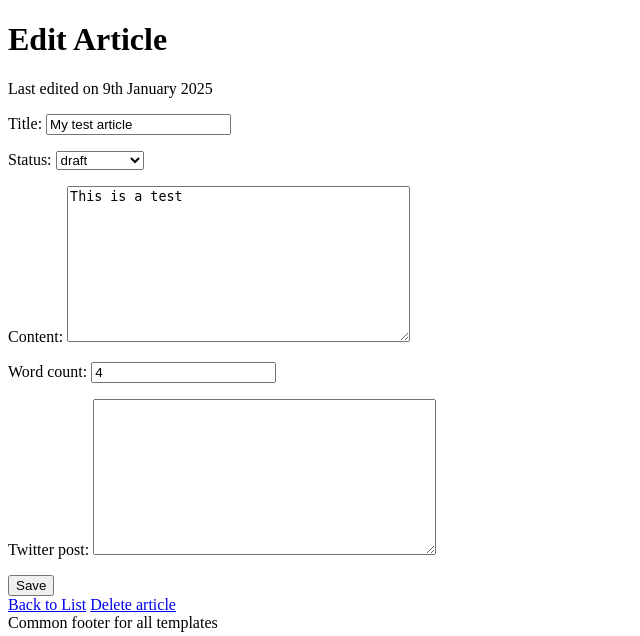
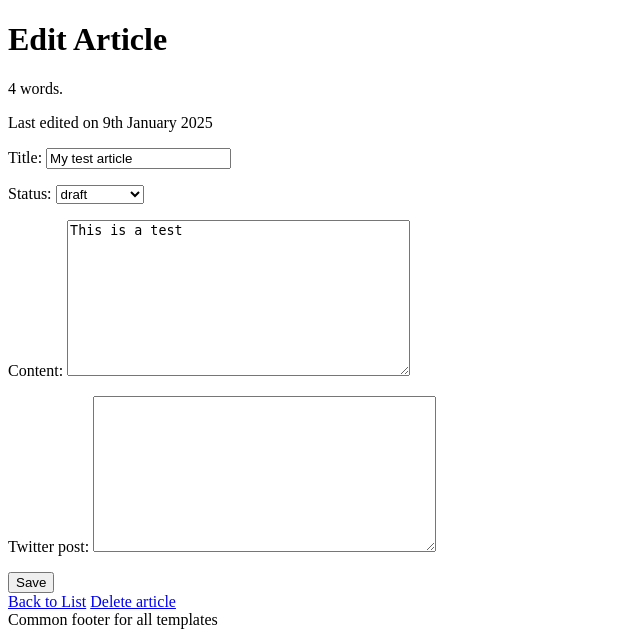
Before and after one commit to teguhsam/django-fullstack-webapp, a Django app: page /articles/4/update in a window 1280 px wide. Shown: the part 26-662 px from the top of the page, without its empty margins (0-640 px from the left). Run offline with Django 5.2, Linux system fonts and the light colour scheme; data comes from the database, SQL or seed files in the repository; both versions use the stored data as it was after the commit.

Commit message:
add word count

```diff
--- a/app/models.py
+++ b/app/models.py
@@ -16,7 +16,7 @@ class UserProfile(AbstractUser):
 class Article(models.Model):
     title = models.CharField(max_length=100)
     content = models.TextField(blank=True, default="")
-    word_count = models.IntegerField()
+    word_count = models.IntegerField(blank=True, default="")
     twitter_post = models.TextField(blank=True, default="")
     status = models.CharField(
         max_length=20,
@@ -28,5 +28,5 @@ class Article(models.Model):
 
     def save(self, *args, **kwargs):
         text = re.sub(r"<[^>]*", "", self.content).replace("&nbsp;", " ")
-        self.word_count = len(re.findall(r"\b\w+\b"), text)
+        self.word_count = len(re.findall(r"\b\w+\b", text))
         super().save(*args, **kwargs)
--- a/app/views.py
+++ b/app/views.py
@@ -18,14 +18,14 @@ class ArticleListView(ListView):
 class ArticleCreateView(CreateView):
     template_name = "app/article_create.html"
     model = Article
-    fields = ["title", "status", "content", "word_count", "twitter_post"]
+    fields = ["title", "status", "content", "twitter_post"]
     success_url = reverse_lazy("home")
 
 
 class ArticleUpdateView(UpdateView):
     template_name = "app/article_update.html"
     model = Article
-    fields = ["title", "status", "content", "word_count", "twitter_post"]
+    fields = ["title", "status", "content", "twitter_post"]
     success_url = reverse_lazy("home")
     context_object_name = "article"
 
--- a/templates/app/article_update.html
+++ b/templates/app/article_update.html
@@ -1,5 +1,6 @@
 {% extends "app/base.html" %} {% block content %}
 <h1>Edit Article</h1>
+<p>{{article.word_count}} word{{ article.word_count | pluralize}}.</p>
 <p>Last edited on {{article.updated_at | date:"jS F Y"}}</p>
 <form method="POST">
   {%csrf_token%} {{form.as_p}}
--- a/templates/app/home.html
+++ b/templates/app/home.html
@@ -6,7 +6,7 @@
   {% for article in articles %}
   <li>
     <a href="{% url 'update_article' article.id %}">{{ article.title }} </a>
-    with {{article.word_count}} words
+    with {{article.word_count}} word{{ article.word_count | pluralize}}
   </li>
   {% endfor %}
 </ul>
```
Also changed, not shown: db.sqlite3.
